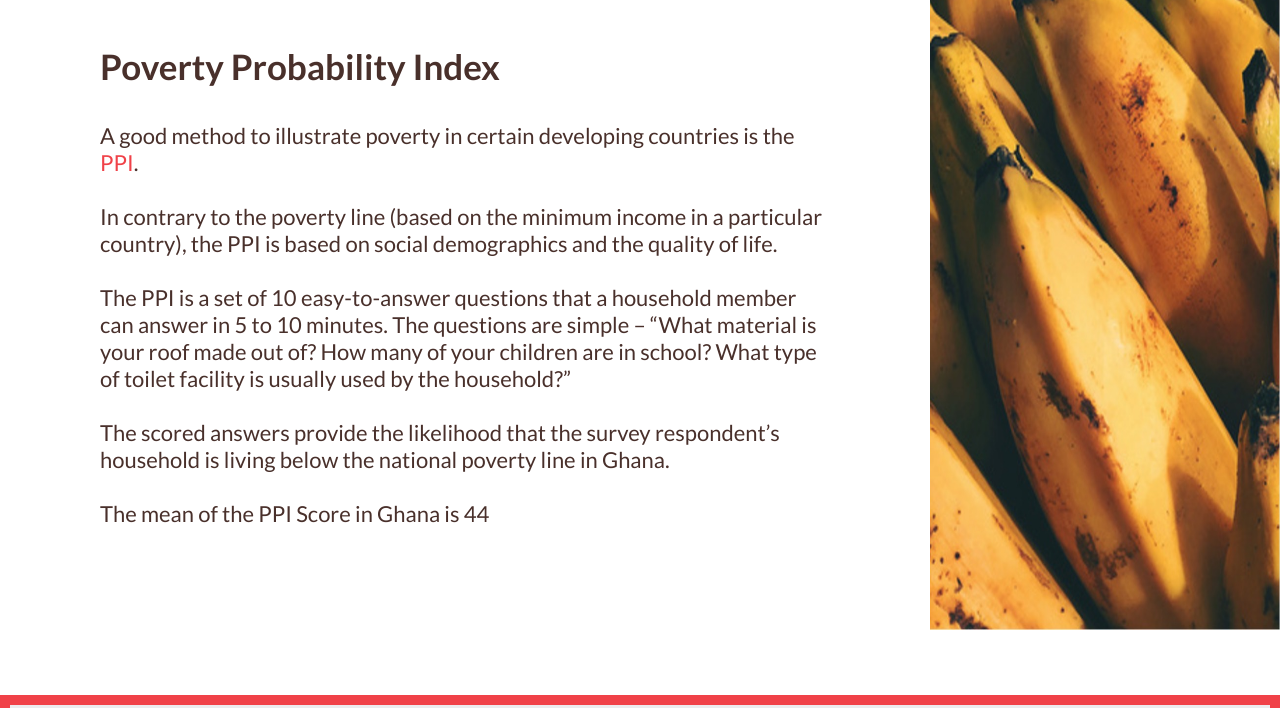
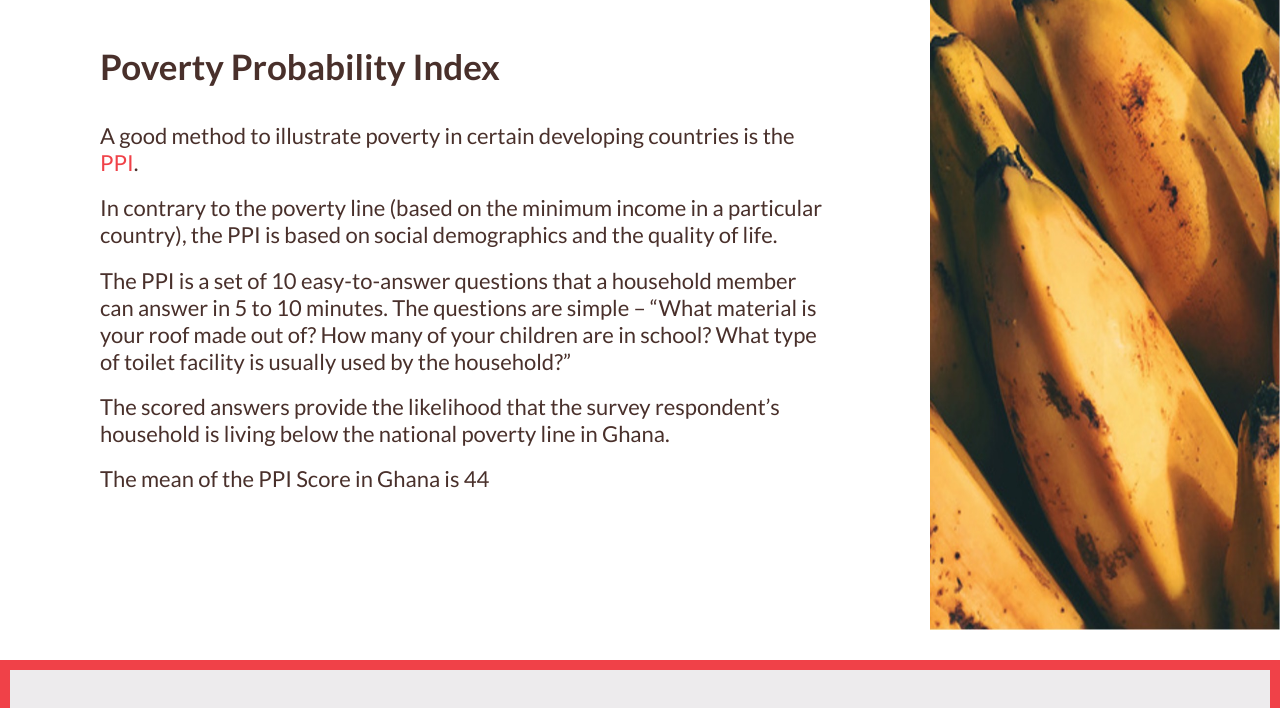
Before and after one commit to sjerrietukkel/utz, a website: page index.html in a window 1280 px wide. Shown: the part 920-1628 px from the top of the page. Drawn offline with nearby package versions, Linux system fonts and the light colour scheme.

Commit message:
remove br

```diff
--- a/index.html
+++ b/index.html
@@ -23,11 +23,18 @@
                 Poverty Probability Index
             </h3>
             <h2>
-                A good method to illustrate poverty in certain developing countries is the <span>PPI</span>.<br><br>
-                In contrary to the poverty line (based on the minimum income in a particular country), the PPI is based on social demographics and the quality of life.  <br><br>
+                A good method to illustrate poverty in certain developing countries is the <span>PPI</span>.
+            <h2>
+                In contrary to the poverty line (based on the minimum income in a particular country), the PPI is based on social demographics and the quality of life.
+            </h2>
+            <h2>
                 The PPI is a set of 10 easy-to-answer
-                questions that a household member can answer in 5 to 10 minutes. The questions are simple – “What material is your roof made out of? How many of your children are in school? What type of toilet facility is usually used by the household?” <br><br>
-                The scored answers provide the likelihood that the survey respondent’s household is living below the national poverty line in Ghana. <br> <br>
+                questions that a household member can answer in 5 to 10 minutes. The questions are simple – “What material is your roof made out of? How many of your children are in school? What type of toilet facility is usually used by the household?”
+            </h2>
+            <h2>
+                The scored answers provide the likelihood that the survey respondent’s household is living below the national poverty line in Ghana.
+            </h2>
+            <h2>
                 The mean of the PPI Score in Ghana is 44
             </h2>
         </div>
```
